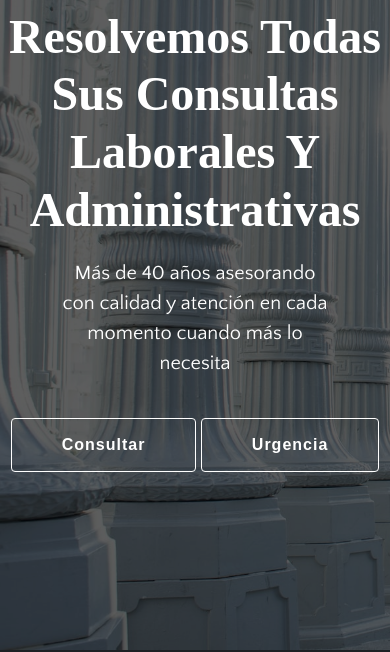
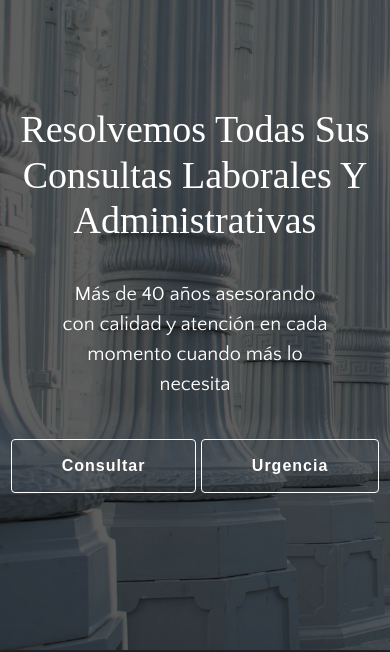
Before and after one commit to LEANDROESPINASSE/Legal-Firm, a website: page theme/index.html in a window 390 px wide. Shown: the part 194-846 px from the top of the page. Drawn offline with Linux system fonts and the light colour scheme; some packages are replaced by stand-ins of ours; files whose address does not match are found by name; a web font is replaced by a local one.

Commit message:
legal firm

```diff
--- a/theme/css/style.css
+++ b/theme/css/style.css
@@ -1,9 +1,4 @@
-/**
- * WEBSITE: https://themefisher.com
- * TWITTER: https://twitter.com/themefisher
- * FACEBOOK: https://www.facebook.com/themefisher
- * GITHUB: https://github.com/themefisher/
- */
+
 
 /*=== MEDIA QUERY ===*/
 @import url("https://fonts.googleapis.com/css?family=Anaheim|Quattrocento+Sans:400,700");
@@ -602,8 +597,9 @@ a:hover {
   font-size: 90px;
   color: #fff;
   text-transform: capitalize;
-  font-weight: 700;
-  margin-bottom: 20px;
+  font-weight: 500;
+  margin-bottom: 35px;
+  margin-top: 120px;
 }
 @media (max-width: 992px) {
   .hero-area .block h1 {
@@ -612,7 +608,7 @@ a:hover {
 }
 @media (max-width: 768px) {
   .hero-area .block h1 {
-    font-size: 48px;
+    font-size: 38px;
   }
 }
 .hero-area .block p {
--- a/theme/index.html
+++ b/theme/index.html
@@ -69,7 +69,7 @@ Welcome Slider
 		<source src="images/banner/hero-video.mp4" type="video/mp4">
 	</video> -->
  	<div class="block">
-		<img src="./images//banner/logo3.png" alt="" width="400">
+		<img src="./images//banner/logo3.png" alt="" width="300">
  		<h1>Resolvemos todas sus Consultas Laborales y Administrativas</h1>
  		<p>Más de 40 años asesorando con calidad y atención en cada momento cuando más lo necesita</p>
  		<a href="#contact-us" class="btn btn-transparent smooth-scroll">Consultar</a>
```
